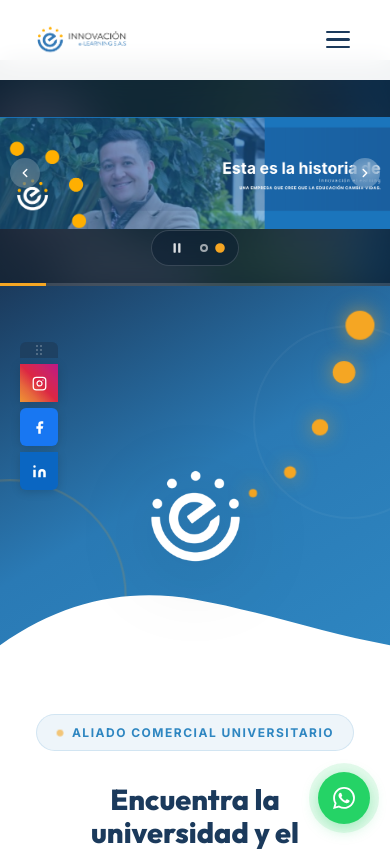
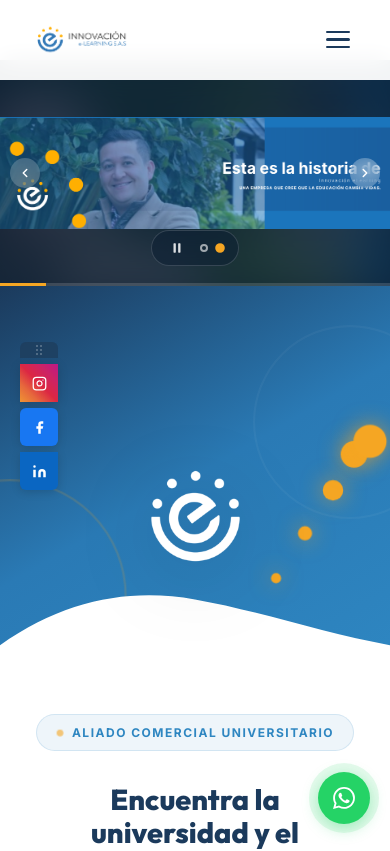
Before and after one commit to jorgelosada1/Innovacion, a React (Vite) app: page / in a window 390 px wide. Shown: the top 851 px of the page. Built offline with nearby package versions, Linux system fonts and the light colour scheme.

Commit message:
fix: Align dots exact arc trajectory along the lower-right zone matching user mock

```diff
--- a/src/components/HeroBanner.css
+++ b/src/components/HeroBanner.css
@@ -53,57 +53,57 @@
   }
 }
 
-/* === Arc dots: Pronounced circular round arc sweeping out from logo then up to top-right === */
+/* === Arc dots: Sweeping curve along the bottom-right zone rising toward the right edge === */
 .hero-banner__arc-dot {
   position: absolute;
   border-radius: 50%;
   background: var(--color-yellow, #F5A623);
-  box-shadow: 0 0 20px rgba(245, 166, 35, 0.6);
+  box-shadow: 0 0 22px rgba(245, 166, 35, 0.65);
   animation: arcDotFloat 4s ease-in-out infinite alternate;
 }
 
-/* 1. Smallest - starting at center-right side of logo */
+/* 1. Smallest - bottom right near center */
 .hero-banner__arc-dot--1 {
-  width: 12px;
-  height: 12px;
-  right: 38%;
-  top: 54%;
+  width: 16px;
+  height: 16px;
+  right: 32%;
+  top: 80%;
   animation-delay: 0s;
 }
 
-/* 2. Sweeping out horizontally to form the rounded base of the arc */
+/* 2. Sweeping up & right */
 .hero-banner__arc-dot--2 {
-  width: 18px;
-  height: 18px;
-  right: 27%;
-  top: 48%;
+  width: 26px;
+  height: 26px;
+  right: 24%;
+  top: 68%;
   animation-delay: 0.3s;
 }
 
-/* 3. Curving upward and outwards */
+/* 3. Mid-curve rising */
 .hero-banner__arc-dot--3 {
-  width: 26px;
-  height: 26px;
-  right: 18%;
-  top: 36%;
+  width: 38px;
+  height: 38px;
+  right: 16%;
+  top: 56%;
   animation-delay: 0.6s;
 }
 
-/* 4. Arching steeply towards top corner */
+/* 4. Approaching right border */
 .hero-banner__arc-dot--4 {
-  width: 36px;
-  height: 36px;
-  right: 11%;
-  top: 21%;
+  width: 50px;
+  height: 50px;
+  right: 9%;
+  top: 46%;
   animation-delay: 0.9s;
 }
 
-/* 5. Largest - near top-right corner */
+/* 5. Largest - near lower-right edge */
 .hero-banner__arc-dot--5 {
-  width: 48px;
-  height: 48px;
-  right: 6%;
-  top: 7%;
+  width: 62px;
+  height: 62px;
+  right: 2%;
+  top: 42%;
   animation-delay: 1.2s;
 }
 
@@ -169,11 +169,11 @@
     width: 230px;
   }
 
-  .hero-banner__arc-dot--1 { width: 10px; height: 10px; right: 36%; top: 54%; }
-  .hero-banner__arc-dot--2 { width: 14px; height: 14px; right: 26%; top: 48%; }
-  .hero-banner__arc-dot--3 { width: 20px; height: 20px; right: 17%; top: 36%; }
-  .hero-banner__arc-dot--4 { width: 28px; height: 28px; right: 10%; top: 21%; }
-  .hero-banner__arc-dot--5 { width: 36px; height: 36px; right: 5%; top: 8%; }
+  .hero-banner__arc-dot--1 { width: 12px; height: 12px; right: 30%; top: 78%; }
+  .hero-banner__arc-dot--2 { width: 18px; height: 18px; right: 22%; top: 66%; }
+  .hero-banner__arc-dot--3 { width: 26px; height: 26px; right: 14%; top: 54%; }
+  .hero-banner__arc-dot--4 { width: 34px; height: 34px; right: 7%; top: 44%; }
+  .hero-banner__arc-dot--5 { width: 44px; height: 44px; right: 1%; top: 40%; }
 
   .hero-banner__circle--1 {
     width: 220px;
@@ -190,9 +190,9 @@
     width: 170px;
   }
 
-  .hero-banner__arc-dot--1 { width: 8px; height: 8px; right: 34%; top: 54%; }
-  .hero-banner__arc-dot--2 { width: 12px; height: 12px; right: 24%; top: 48%; }
-  .hero-banner__arc-dot--3 { width: 16px; height: 16px; right: 16%; top: 36%; }
-  .hero-banner__arc-dot--4 { width: 22px; height: 22px; right: 9%; top: 21%; }
-  .hero-banner__arc-dot--5 { width: 28px; height: 28px; right: 4%; top: 8%; }
+  .hero-banner__arc-dot--1 { width: 10px; height: 10px; right: 28%; top: 76%; }
+  .hero-banner__arc-dot--2 { width: 14px; height: 14px; right: 20%; top: 64%; }
+  .hero-banner__arc-dot--3 { width: 20px; height: 20px; right: 12%; top: 52%; }
+  .hero-banner__arc-dot--4 { width: 26px; height: 26px; right: 6%; top: 42%; }
+  .hero-banner__arc-dot--5 { width: 32px; height: 32px; right: 1%; top: 38%; }
 }
```
